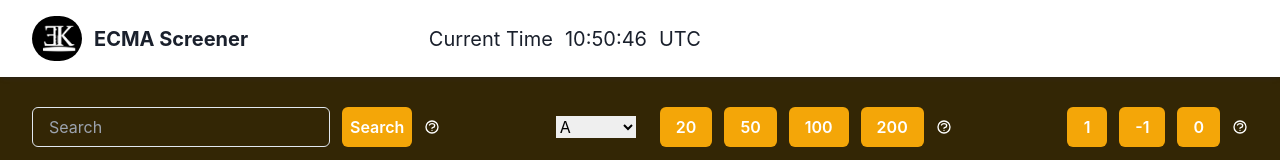
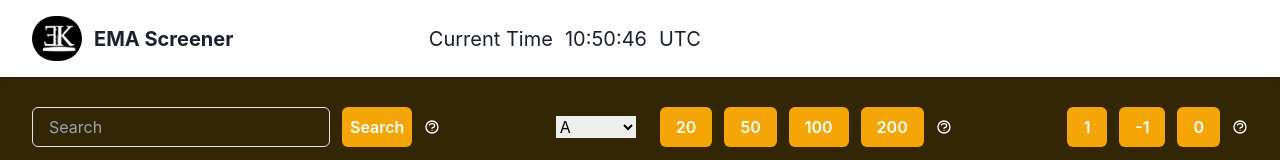
Before and after one commit to Bloom-Byte/ema-screener-fe, a Next.js app: page / in a window 1280 px wide. Shown: the top 160 px of the page. Built offline with nearby package versions, Linux system fonts and the light colour scheme; no server answers.

Commit message:
Update Navbar.jsx

```diff
--- a/app/components/Navbar/Navbar.jsx
+++ b/app/components/Navbar/Navbar.jsx
@@ -54,7 +54,7 @@ const Navbar = () => {
               size="md"
               className="text-#000 max-[500px]:text-[16px]"
             >
-              ECMA Screener{" "}
+              EMA Screener{" "}
             </Heading>
           </div>
           <div className="flex items-center gap-3 justify-center text-[20px] ">
```
